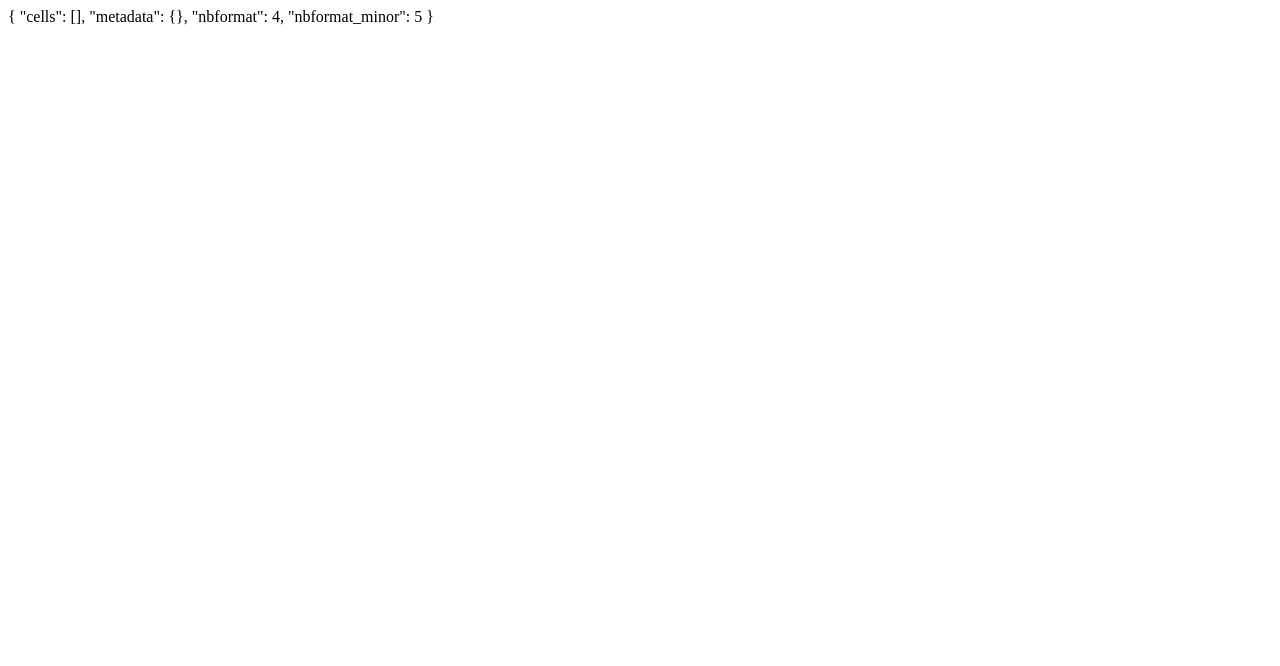
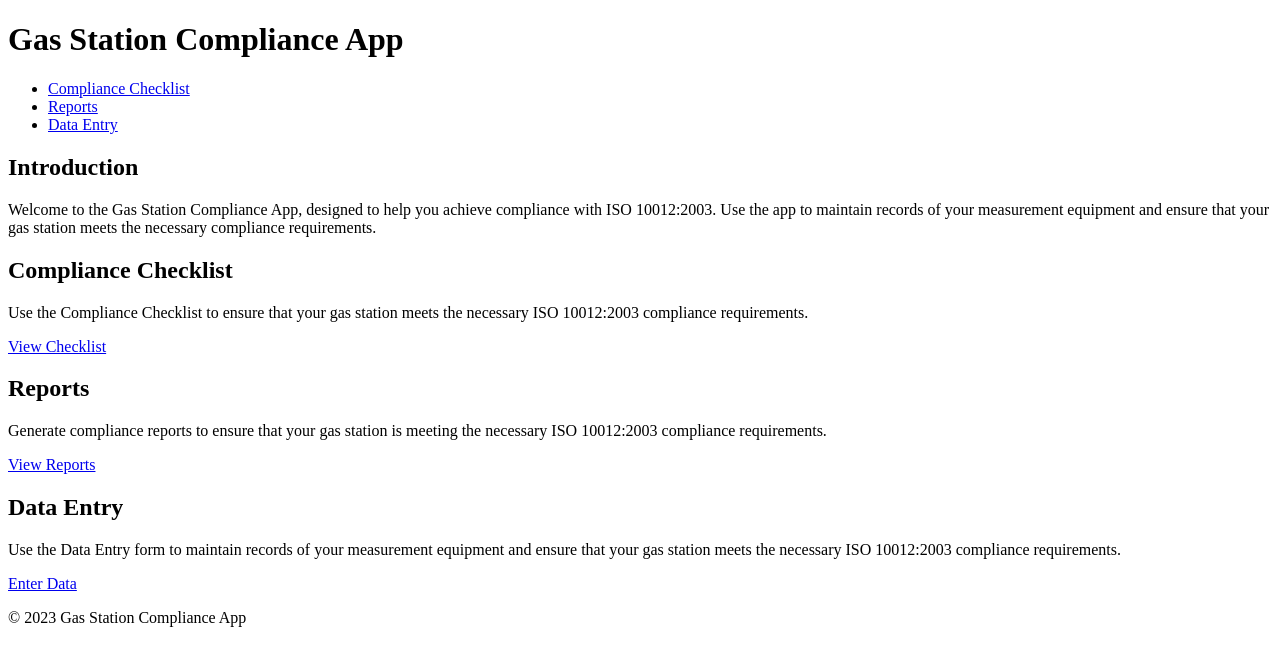
Before and after one commit to MASR27/A1, a plain HTML site: page Index.html in a window 1280 px wide. Drawn offline with Linux system fonts and the light colour scheme.

Commit message:
Update Index.html

```diff
--- a/Index.html
+++ b/Index.html
@@ -1,6 +1,49 @@
-{
- "cells": [],
- "metadata": {},
- "nbformat": 4,
- "nbformat_minor": 5
-}
+<!DOCTYPE html>
+<html lang="en">
+<head>
+  <meta charset="UTF-8">
+  <meta name="viewport" content="width=device-width, initial-scale=1.0">
+  <title>Gas Station Compliance - ISO 10012:2003</title>
+</head>
+<body>
+  <header>
+    <h1>Gas Station Compliance App</h1>
+    <nav>
+      <ul>
+        <li><a href="#compliance-checklist">Compliance Checklist</a></li>
+        <li><a href="#reports">Reports</a></li>
+        <li><a href="#data-entry">Data Entry</a></li>
+      </ul>
+    </nav>
+  </header>
+
+  <main>
+    <section id="intro">
+      <h2>Introduction</h2>
+      <p>Welcome to the Gas Station Compliance App, designed to help you achieve compliance with ISO 10012:2003. Use the app to maintain records of your measurement equipment and ensure that your gas station meets the necessary compliance requirements.</p>
+    </section>
+
+    <section id="compliance-checklist">
+      <h2>Compliance Checklist</h2>
+      <p>Use the Compliance Checklist to ensure that your gas station meets the necessary ISO 10012:2003 compliance requirements.</p>
+      <a href="compliance-checklist.html" class="btn btn-primary">View Checklist</a>
+    </section>
+
+    <section id="reports">
+      <h2>Reports</h2>
+      <p>Generate compliance reports to ensure that your gas station is meeting the necessary ISO 10012:2003 compliance requirements.</p>
+      <a href="reports.html" class="btn btn-primary">View Reports</a>
+    </section>
+
+    <section id="data-entry">
+      <h2>Data Entry</h2>
+      <p>Use the Data Entry form to maintain records of your measurement equipment and ensure that your gas station meets the necessary ISO 10012:2003 compliance requirements.</p>
+      <a href="data-entry.html" class="btn btn-primary">Enter Data</a>
+    </section>
+  </main>
+
+  <footer>
+    <p>&copy; 2023 Gas Station Compliance App</p>
+  </footer>
+</body>
+</html>
```
